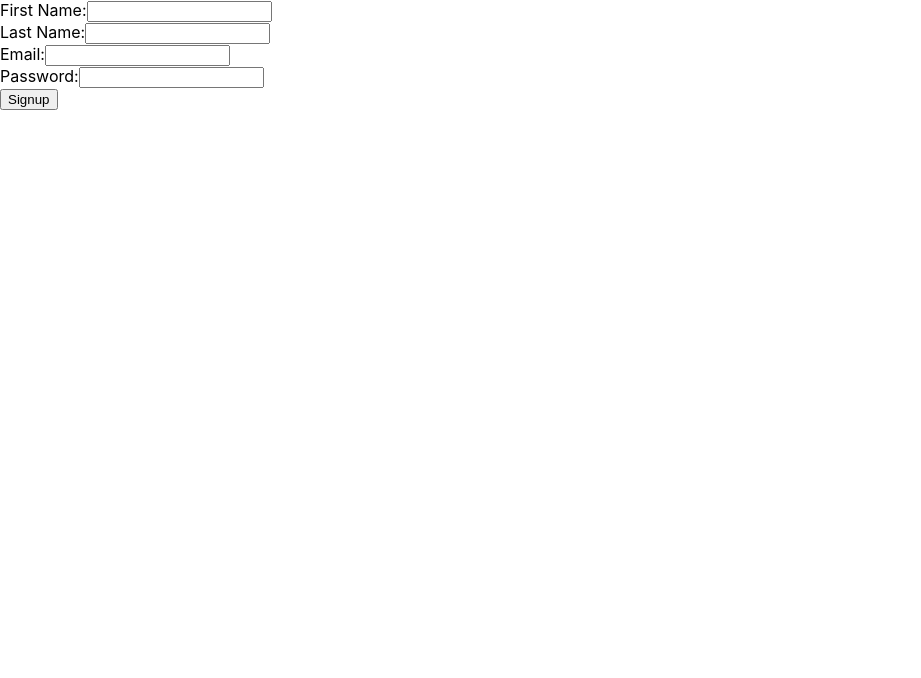
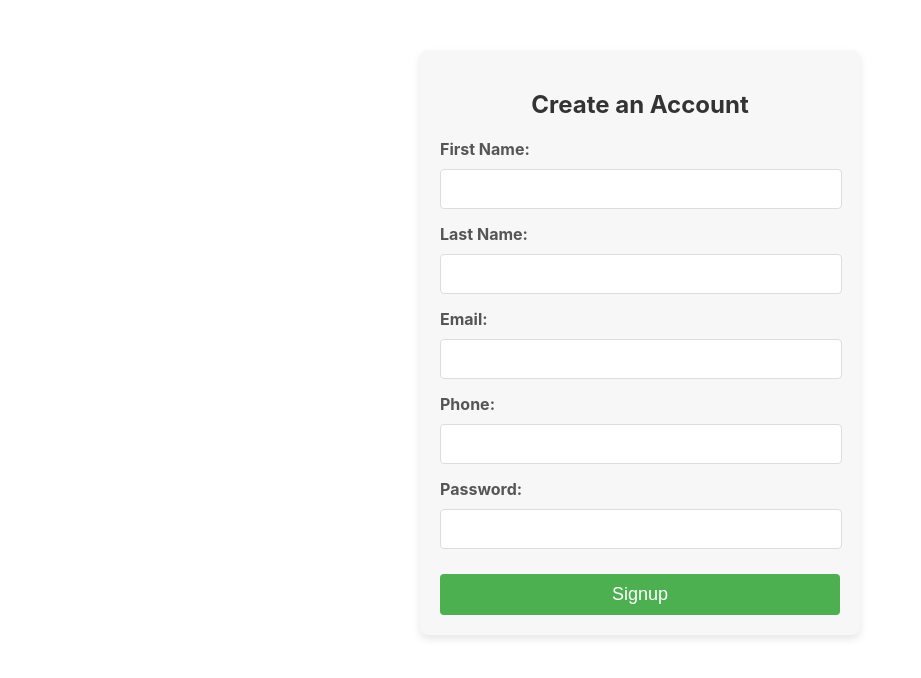
Before and after one commit to bolean304/e-commerce-frontend, a React (Create React App) app: page /signup in a window 1280 px wide. Shown: the top 678 px of the page, without its empty margins (0-921 px from the left). Built offline with nearby package versions, Linux system fonts and the light colour scheme.

Commit message:
login and signup css add

```diff
--- a/package.json
+++ b/package.json
@@ -11,6 +11,7 @@
     "react-dom": "^18.3.1",
     "react-router-dom": "^6.26.1",
     "react-scripts": "5.0.1",
+    "react-toastify": "^10.0.5",
     "web-vitals": "^2.1.4"
   },
   "scripts": {
--- a/src/pages/Home.css
+++ b/src/pages/Home.css
@@ -73,3 +73,9 @@
   .product-link:hover {
     background-color: #0056b3;
   }
+
+
+  .free-product {
+    color: #555;
+    font-weight: bold;
+  }
--- a/src/pages/Home.js
+++ b/src/pages/Home.js
@@ -22,10 +22,15 @@ function Home() {
       <div className="product-grid">
         {products.map(product => (
           <div className="product-card" key={product._id}>
+             {console.log("Image URL:", product.image)}
             <img src={product.image} alt={product.product_name} className="product-image" />
             <div className="product-details">
               <h2 className="product-name">{product.product_name}</h2>
-              <p className="product-price">Price: ${product.price}</p>
+              {product.price > 0 ? (
+                <p className="product-price">Price: ${product.price}</p>
+              ) : (
+                <p className="free-product">Mannat Sar jhuka ke mangi jati</p>
+              )}
               <Link to={`/product/${product._id}`} className="product-link">View Details</Link>
             </div>
           </div>
--- /dev/null
+++ b/src/pages/Login.css
@@ -0,0 +1,62 @@
+/* Login.css */
+.login-container {
+    max-width: 400px;
+    margin: auto;
+    padding: 20px;
+    border: 1px solid #ddd;
+    border-radius: 8px;
+    box-shadow: 0 0 10px rgba(0, 0, 0, 0.1);
+    background-color: #f9f9f9;
+  }
+
+  .login-form {
+    display: flex;
+    flex-direction: column;
+  }
+
+  .form-group {
+    margin-bottom: 15px;
+  }
+
+  .form-group label {
+    display: block;
+    margin-bottom: 5px;
+  }
+
+  .form-group input {
+    width: 100%;
+    padding: 10px;
+    border: 1px solid #ccc;
+    border-radius: 4px;
+  }
+
+  .submit-button {
+    padding: 10px;
+    background-color: #007bff;
+    color: white;
+    border: none;
+    border-radius: 4px;
+    cursor: pointer;
+  }
+
+  .submit-button:hover {
+    background-color: #0056b3;
+  }
+
+  .message {
+    margin-top: 15px;
+    padding: 10px;
+    border-radius: 4px;
+  }
+
+  .message.success {
+    color: #28a745;
+    border: 1px solid #28a745;
+    background-color: #d4edda;
+  }
+
+  .message.error {
+    color: #dc3545;
+    border: 1px solid #dc3545;
+    background-color: #f8d7da;
+  }
--- a/src/pages/Login.js
+++ b/src/pages/Login.js
@@ -1,33 +1,62 @@
 import React, { useState } from 'react';
 import axios from 'axios';
+import './Login.css'; // Import a CSS file for styling
 
 function Login() {
   const [email, setEmail] = useState('');
   const [password, setPassword] = useState('');
+  const [message, setMessage] = useState('');
+  const [messageType, setMessageType] = useState('');
 
   const handleSubmit = (e) => {
     e.preventDefault();
-    axios.post('/users/login', { email, password })
+    setMessage(''); // Clear previous messages
+
+    axios.post('http://localhost:8000/users/login', { email, password })
       .then(response => {
-        // Handle login success
+        setMessage('Login successful!');
+        setMessageType('success');
+        // Optionally redirect or perform other actions
       })
       .catch(error => {
+        setMessage('There was an error logging in. Please try again.');
+        setMessageType('error');
         console.error("There was an error logging in!", error);
       });
   };
 
   return (
-    <form onSubmit={handleSubmit}>
-      <div>
-        <label>Email:</label>
-        <input type="email" value={email} onChange={(e) => setEmail(e.target.value)} required />
-      </div>
-      <div>
-        <label>Password:</label>
-        <input type="password" value={password} onChange={(e) => setPassword(e.target.value)} required />
-      </div>
-      <button type="submit">Login</button>
-    </form>
+    <div className="login-container">
+      <h2>Login</h2>
+      <form onSubmit={handleSubmit} className="login-form">
+        <div className="form-group">
+          <label htmlFor="email">Email:</label>
+          <input
+            id="email"
+            type="email"
+            value={email}
+            onChange={(e) => setEmail(e.target.value)}
+            required
+          />
+        </div>
+        <div className="form-group">
+          <label htmlFor="password">Password:</label>
+          <input
+            id="password"
+            type="password"
+            value={password}
+            onChange={(e) => setPassword(e.target.value)}
+            required
+          />
+        </div>
+        <button type="submit" className="submit-button">Login</button>
+        {message && (
+          <div className={`message ${messageType}`}>
+            {message}
+          </div>
+        )}
+      </form>
+    </div>
   );
 }
 
--- /dev/null
+++ b/src/pages/Signup.css
@@ -0,0 +1,70 @@
+/* Signup.css */
+
+.signup-container {
+    max-width: 400px;
+    margin: 50px auto;
+    padding: 20px;
+    background-color: #f7f7f7;
+    border-radius: 8px;
+    box-shadow: 0 4px 8px rgba(0, 0, 0, 0.1);
+  }
+
+  .signup-title {
+    text-align: center;
+    margin-bottom: 20px;
+    font-size: 24px;
+    color: #333;
+  }
+
+  .signup-form .form-group {
+    margin-bottom: 15px;
+  }
+
+  .signup-form .form-group label {
+    display: block;
+    margin-bottom: 5px;
+    font-weight: bold;
+    color: #555;
+  }
+
+  .signup-form .form-group input {
+    width: calc(100% - 20px);
+    padding: 10px;
+    border: 1px solid #ddd;
+    border-radius: 4px;
+    font-size: 16px;
+  }
+
+  .signup-button {
+    width: 100%;
+    padding: 10px;
+    background-color: #4CAF50;
+    color: white;
+    border: none;
+    border-radius: 4px;
+    font-size: 18px;
+    cursor: pointer;
+    margin-top: 10px;
+  }
+
+  .signup-button:hover {
+    background-color: #45a049;
+  }
+
+  .signup-container .signup-title {
+    text-align: center;
+  }
+
+  .signup-container .form-input {
+    width: 100%;
+    padding: 8px;
+    margin-top: 5px;
+    border-radius: 4px;
+    border: 1px solid #ccc;
+  }
+
+  .signup-container .form-input:focus {
+    border-color: #4CAF50;
+    outline: none;
+    box-shadow: 0 0 8px rgba(76, 175, 80, 0.2);
+  }
--- a/src/pages/Signup.js
+++ b/src/pages/Signup.js
@@ -1,43 +1,100 @@
 import React, { useState } from 'react';
 import axios from 'axios';
+import { ToastContainer, toast } from 'react-toastify';
+import 'react-toastify/dist/ReactToastify.css';
+import { useNavigate } from 'react-router-dom';
+import './Signup.css';  // Import the CSS file
 
 function Signup() {
   const [firstName, setFirstName] = useState('');
   const [lastName, setLastName] = useState('');
   const [email, setEmail] = useState('');
   const [password, setPassword] = useState('');
+  const [phone, setPhone] = useState('');
+
+  const navigate = useNavigate();  // Hook for navigation
 
   const handleSubmit = (e) => {
     e.preventDefault();
-    axios.post('/users/signup', { first_name: firstName, last_name: lastName, email, password })
+    axios.post('http://localhost:8000/users/signup', { first_name: firstName, last_name: lastName, email, password, phone })
       .then(response => {
-        // Handle signup success
+        toast.success('Signup successful!');
+        setTimeout(() => {
+          navigate('/login');  // Navigate to the login page after a delay
+        }, 2000);  // Delay of 2 seconds to allow the toast to be seen
       })
       .catch(error => {
-        console.error("There was an error signing up!", error);
+        if (error.response) {
+          toast.error(`Error: ${error.response.data.error || 'There was an error signing up!'}`);
+          console.error("Error response:", error.response.data);
+        } else if (error.request) {
+          toast.error('No response received from the server.');
+          console.error("Error request:", error.request);
+        } else {
+          toast.error('Something went wrong with the signup request.');
+          console.error("Error message:", error.message);
+        }
       });
   };
 
   return (
-    <form onSubmit={handleSubmit}>
-      <div>
+    <div className="signup-container">
+      <h2 className="signup-title">Create an Account</h2>
+      <form onSubmit={handleSubmit} className="signup-form">
+        <div className="form-group">
           <label>First Name:</label>
-        <input type="text" value={firstName} onChange={(e) => setFirstName(e.target.value)} required />
+          <input
+            type="text"
+            value={firstName}
+            onChange={(e) => setFirstName(e.target.value)}
+            required
+            className="form-input"
+          />
         </div>
-      <div>
+        <div className="form-group">
           <label>Last Name:</label>
-        <input type="text" value={lastName} onChange={(e) => setLastName(e.target.value)} required />
+          <input
+            type="text"
+            value={lastName}
+            onChange={(e) => setLastName(e.target.value)}
+            required
+            className="form-input"
+          />
         </div>
-      <div>
+        <div className="form-group">
           <label>Email:</label>
-        <input type="email" value={email} onChange={(e) => setEmail(e.target.value)} required />
+          <input
+            type="email"
+            value={email}
+            onChange={(e) => setEmail(e.target.value)}
+            required
+            className="form-input"
+          />
         </div>
-      <div>
+        <div className="form-group">
+          <label>Phone:</label>
+          <input
+            type="tel"
+            value={phone}
+            onChange={(e) => setPhone(e.target.value)}
+            required
+            className="form-input"
+          />
+        </div>
+        <div className="form-group">
           <label>Password:</label>
-        <input type="password" value={password} onChange={(e) => setPassword(e.target.value)} required />
+          <input
+            type="password"
+            value={password}
+            onChange={(e) => setPassword(e.target.value)}
+            required
+            className="form-input"
+          />
         </div>
-      <button type="submit">Signup</button>
+        <button type="submit" className="signup-button">Signup</button>
       </form>
+      <ToastContainer />
+    </div>
   );
 }
 
```
Also changed, not shown: 1 other file (tests, documents, lock files or other folders). Lines whose indentation alone changed are shown as unchanged.
